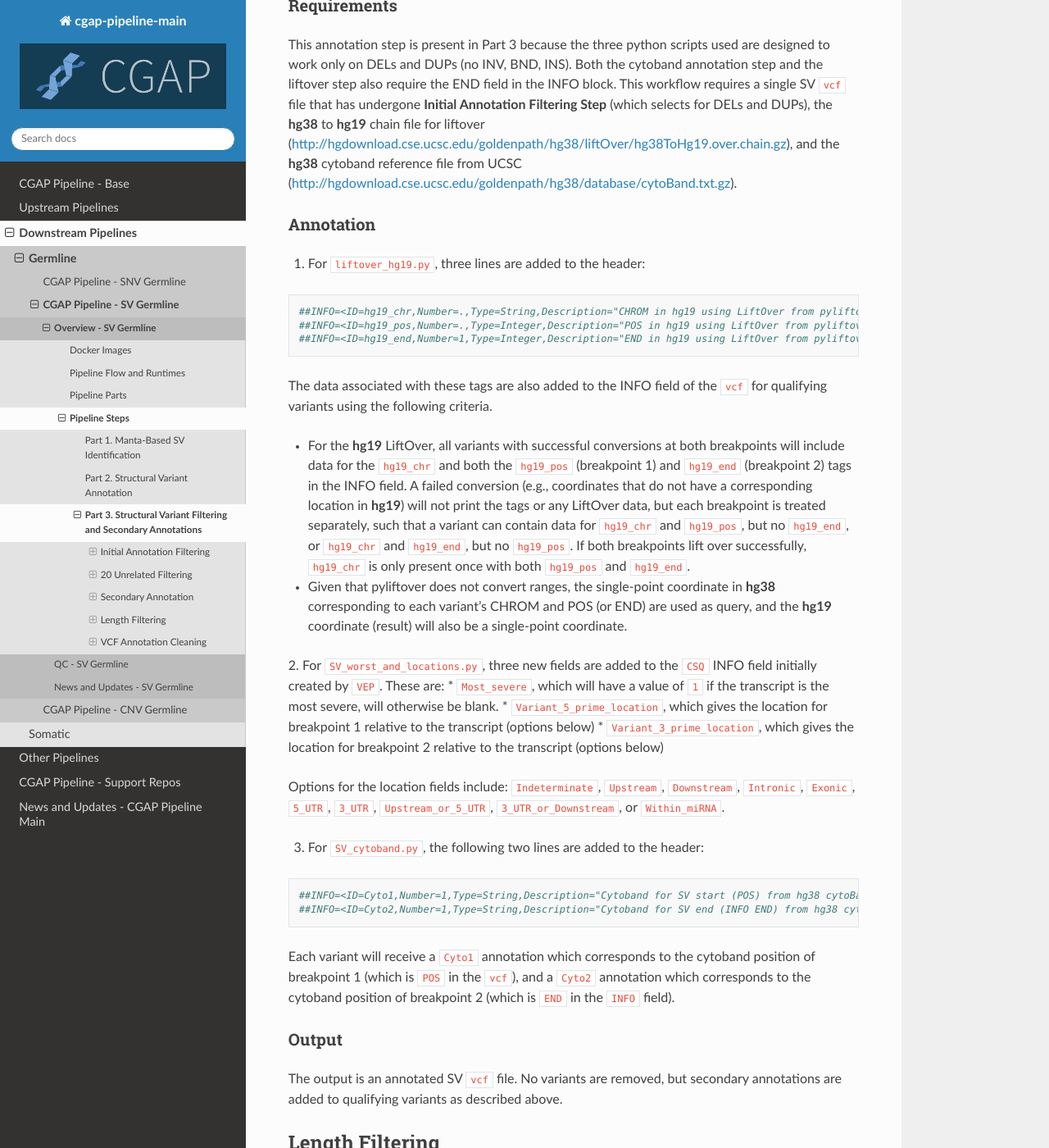
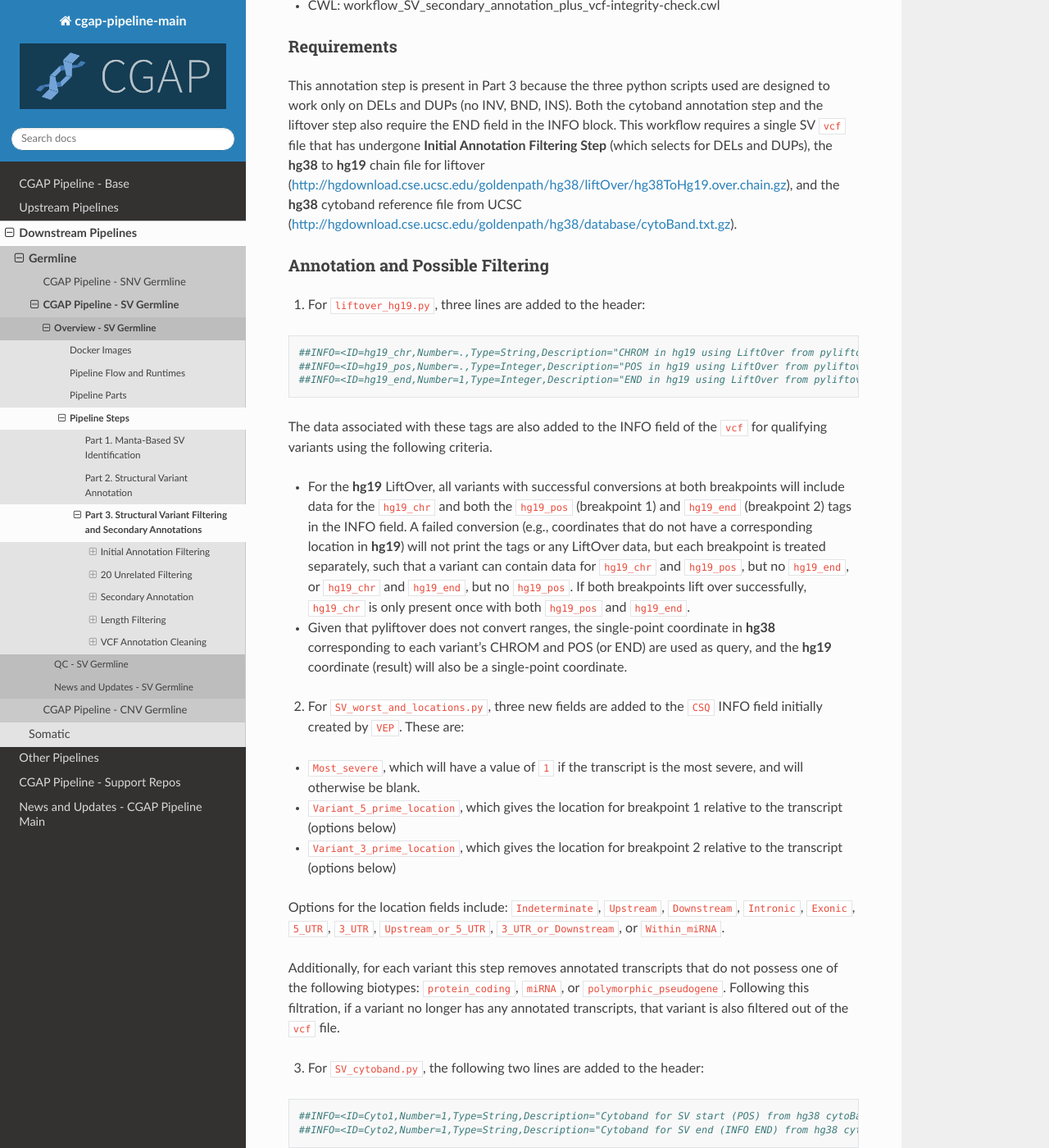
Before and after one commit to dbmi-bgm/cgap-pipeline-main, a Sphinx documentation site: the page built from docs/Pipelines/Downstream/SV_germline/Pages/SV_germline-step-part-3.rst, in a window 1280 px wide and 1400 px high, scrolled down 2775 px. Shown: the whole window at 82% size. Built offline with Sphinx 7.4.7 and the Read the Docs theme 2.0.0, drawn with Linux system fonts in a browser that asks for light colours; some of the changed text lies outside the part shown.

Commit message:
Update SV_germline-step-part-3.rst

```diff
--- a/docs/Pipelines/Downstream/SV_germline/Pages/SV_germline-step-part-3.rst
+++ b/docs/Pipelines/Downstream/SV_germline/Pages/SV_germline-step-part-3.rst
@@ -84,7 +84,7 @@ The output is a filtered ``vcf`` file containing a lot fewer entries compared to
 Secondary Annotation
 ++++++++++++++++++++
 
-This workflow contains a series of short steps that add additional annotations to the existing ``vcf`` file, before the output ``vcf`` file is checked for integrity. This workflow makes use of ``liftover_hg19.py`` (https://github.com/dbmi-bgm/cgap-scripts) alongside ``SV_worst_and_locations.py`` and ``SV_cytoband.py`` (both from https://github.com/dbmi-bgm/cgap-pipeline-SV-germline) to create annotations pertaining to the breakpoint locations in **hg19**, the breakpoint locations relative to the transcript they impact (e.g., Exonic, Intronic, etc.), the most severe consequence from ``VEP`` annotation, and the cytoband(s) the breakpoints overlap with.
+This workflow contains a series of short steps that add additional annotations to the existing ``vcf`` file, before the output ``vcf`` file is checked for integrity. This workflow makes use of ``liftover_hg19.py`` (https://github.com/dbmi-bgm/cgap-scripts) alongside ``SV_worst_and_locations.py`` and ``SV_cytoband.py`` (both from https://github.com/dbmi-bgm/cgap-pipeline-SV-germline) to create annotations pertaining to the breakpoint locations in **hg19**, the breakpoint locations relative to the transcript they impact (e.g., Exonic, Intronic, etc.), the most severe consequence from ``VEP`` annotation, and the cytoband(s) the breakpoints overlap with. The resulting ``vcf`` file might include slighlty fewer variants given a filtration step conducted in ``SV_worst_and_locations.py``.
 
 * CWL: workflow_SV_secondary_annotation_plus_vcf-integrity-check.cwl
 
@@ -93,8 +93,8 @@ Requirements
 
 This annotation step is present in Part 3 because the three python scripts used are designed to work only on DELs and DUPs (no INV, BND, INS). Both the cytoband annotation step and the liftover step also require the END field in the INFO block. This workflow requires a single SV ``vcf`` file that has undergone **Initial Annotation Filtering Step** (which selects for DELs and DUPs), the **hg38** to **hg19** chain file for liftover (http://hgdownload.cse.ucsc.edu/goldenpath/hg38/liftOver/hg38ToHg19.over.chain.gz), and the **hg38** cytoband reference file from UCSC (http://hgdownload.cse.ucsc.edu/goldenpath/hg38/database/cytoBand.txt.gz).
 
-Annotation
-----------
+Annotation and Possible Filtering
+---------------------------------
 
 1. For ``liftover_hg19.py``, three lines are added to the header:
 
@@ -110,12 +110,15 @@ The data associated with these tags are also added to the INFO field of the ``vc
 * Given that pyliftover does not convert ranges, the single-point coordinate in **hg38** corresponding to each variant's CHROM and POS (or END) are used as query, and the **hg19** coordinate (result) will also be a single-point coordinate.
 
 2. For ``SV_worst_and_locations.py``, three new fields are added to the ``CSQ`` INFO field initially created by ``VEP``. These are:
-* ``Most_severe``, which will have a value of ``1`` if the transcript is the most severe, will otherwise be blank.
+
+* ``Most_severe``, which will have a value of ``1`` if the transcript is the most severe, and will otherwise be blank.
 * ``Variant_5_prime_location``, which gives the location for breakpoint 1 relative to the transcript (options below)
 * ``Variant_3_prime_location``, which gives the location for breakpoint 2 relative to the transcript (options below)
 
 Options for the location fields include:
 ``Indeterminate``, ``Upstream``, ``Downstream``, ``Intronic``, ``Exonic``, ``5_UTR``, ``3_UTR``, ``Upstream_or_5_UTR``, ``3_UTR_or_Downstream``, or ``Within_miRNA``.
+
+Additionally, for each variant this step removes annotated transcripts that do not possess one of the following biotypes: ``protein_coding``, ``miRNA``, or ``polymorphic_pseudogene``.  Following this filtration, if a variant no longer has any annotated transcripts, that variant is also filtered out of the ``vcf`` file.
 
 3. For ``SV_cytoband.py``, the following two lines are added to the header:
 
```
